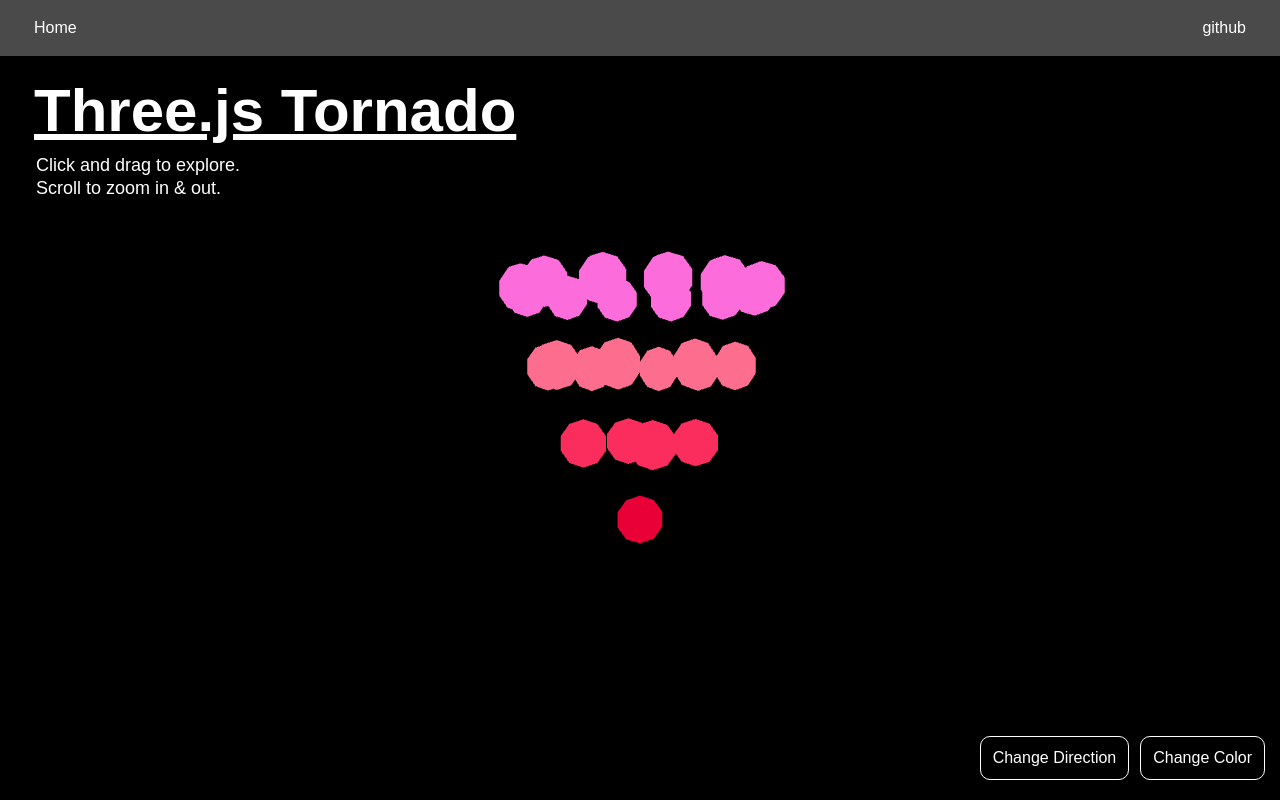
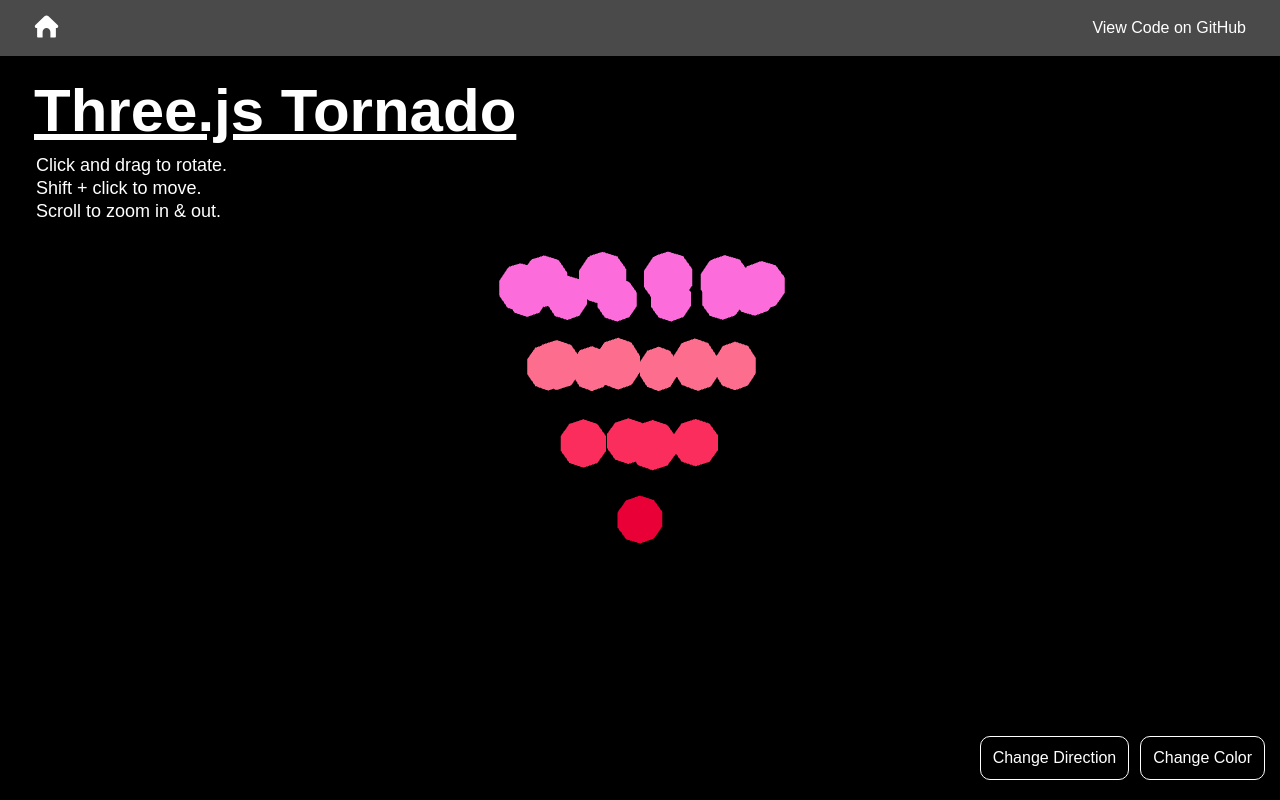
Before and after one commit to dknific/particle-sim, a website built with Vite: page index.html in a window 1280 px wide. Built offline with nearby package versions, Linux system fonts and the light colour scheme.

Commit message:
003 - Add navbar links and SVG

```diff
--- a/index.html
+++ b/index.html
@@ -1,25 +1,35 @@
 <!DOCTYPE html>
-<html lang=en>
+<html lang="en">
 	<head>
-		<meta charset=utf-8>
+		<meta charset="utf-8">
     <meta name="viewport" content="width=device-width,initial-scale=1">
 		<title>Three.js Tornado by Davey Knific</title>
-    <link rel=stylesheet href=/src/styles/Globals.css>
+    <link rel="stylesheet" href=/src/styles/Globals.css>
 	</head>
 	<body>
     <div class="navbar">
-      <p>Home</p>
-      <p>github</p>
+      <a href="https://main.d37n0j3g8fojbr.amplifyapp.com/" class="home-link">
+        <svg width="25" height="25" viewBox="0 0 32 32" enable-background="new 0 0 32 32" id="Glyph" version="1.1" xml:space="preserve" xmlns="http://www.w3.org/2000/svg" xmlns:xlink="http://www.w3.org/1999/xlink">
+          <path
+            fill="#ffffff"
+            d="M30.854,16.548C30.523,17.43,29.703,18,28.764,18H28v11c0,0.552-0.448,1-1,1h-6v-7c0-2.757-2.243-5-5-5  s-5,2.243-5,5v7H5c-0.552,0-1-0.448-1-1V18H3.235c-0.939,0-1.759-0.569-2.09-1.451c-0.331-0.882-0.088-1.852,0.62-2.47L13.444,3.019  c1.434-1.357,3.679-1.357,5.112,0l11.707,11.086C30.941,14.696,31.185,15.666,30.854,16.548z"
+            id="XMLID_219_"
+          />
+        </svg>
+      </a>
+      <a href="https://github.com/dknific/particle-sim" target="_blank">View Code on GitHub</a>
     </div>
-    <div class=text-container>
+    <div class="text-container">
       <h1>Three.js Tornado</h1>
 
       <div class="instructions-container mobile-instructions">
-        <p>Tap and drag to explore.</p>
+        <p>Tap and drag to rotate.</p>
+        <p>Drag with 2 fingers to move.</p>
         <p>Pinch to zoom.</p>
       </div>
       <div class="instructions-container desktop-instructions">
-        <p>Click and drag to explore.</p>
+        <p>Click and drag to rotate.</p>
+        <p>Shift + click to move.</p>
         <p>Scroll to zoom in & out.</p>
       </div>
     </div>
@@ -28,6 +38,6 @@
       <div class="movement-button">Change Direction</div>
       <div class="color-button">Change Color</div>
     </div>
-		<script type=module src=/src/main.js></script>
+		<script type="module" src="/src/main.js"></script>
 	</body>
 </html>
--- a/src/styles/Globals.css
+++ b/src/styles/Globals.css
@@ -20,9 +20,11 @@ canvas {
   z-index: 4;
 }
 
-.navbar > p {
+.navbar > a {
   margin-left: 16px;
   margin-right: 16px;
+  text-decoration: none;
+  color: white;
 }
 
 .text-container {
@@ -93,8 +95,17 @@ canvas {
     background: white;
   }
 
-  .navbar > p {
+  .navbar > a {
     margin: 0 34px;
+  }
+
+  .navbar > a:hover {
+    text-decoration: underline;
+    color: #d2d2ff;
+  }
+
+  .navbar > .home-link > svg > path:hover {
+    fill: #97ffa1 !important;
   }
 
   .text-container {
```
